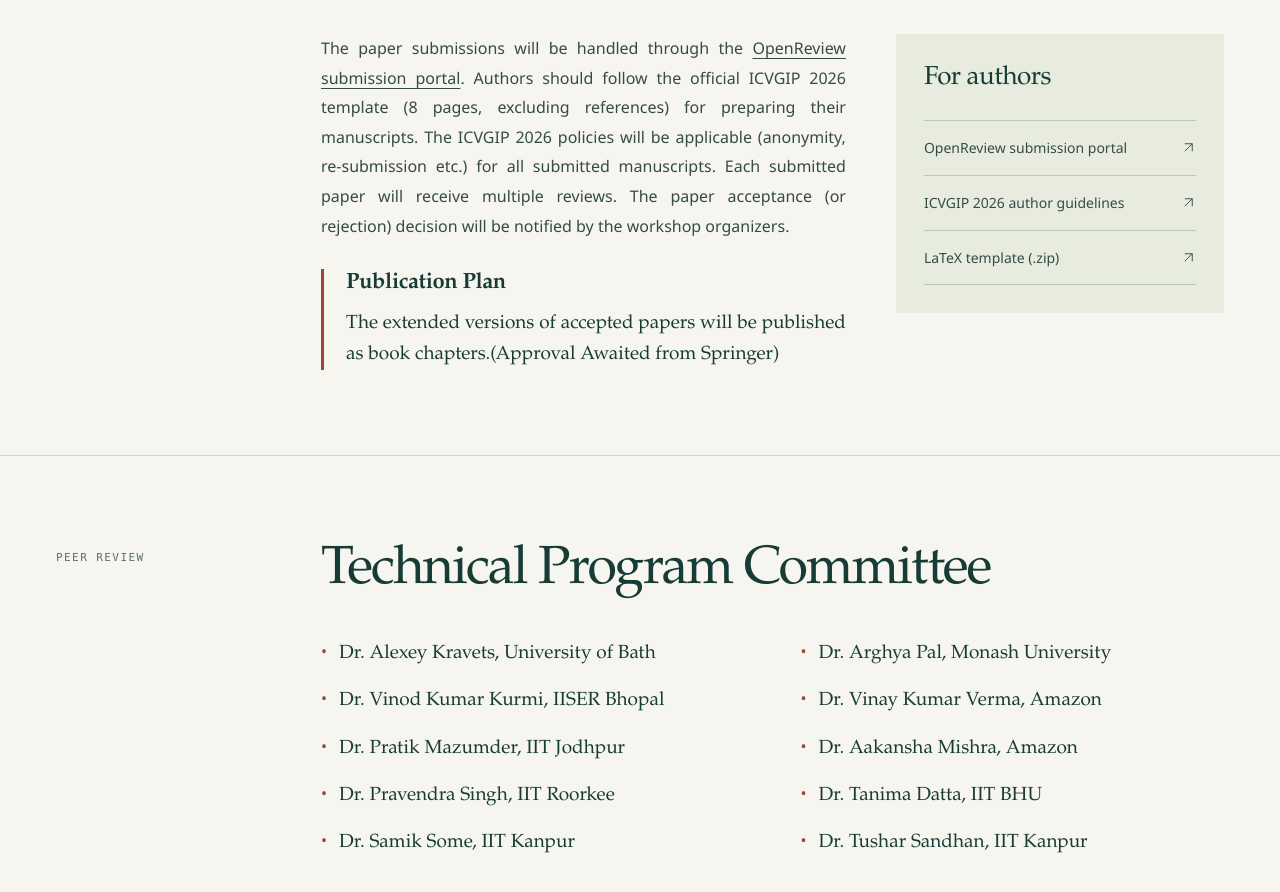
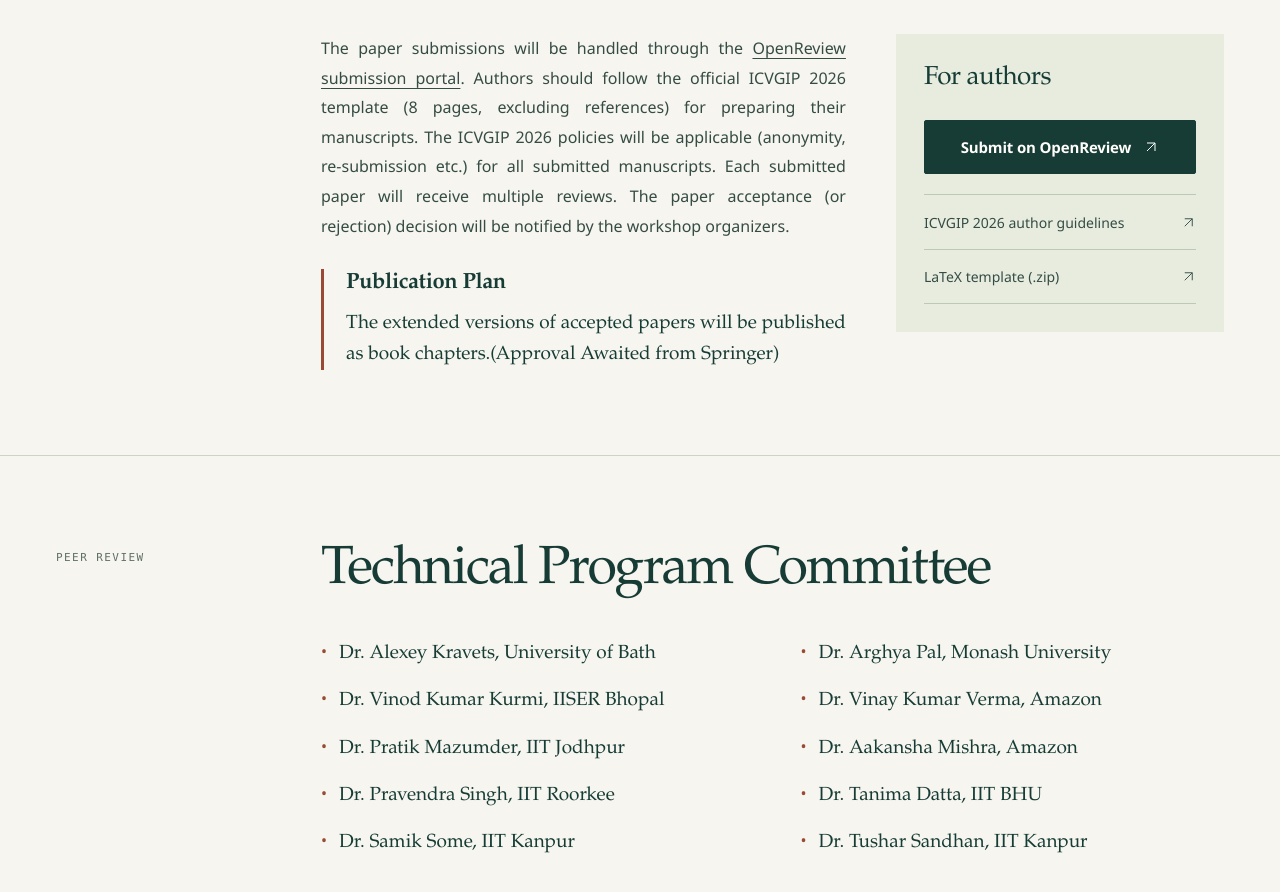
Before and after one commit to ViLaMA-Workshop/ViLaMA-Workshop.github.io, a plain HTML site: page index.html in a window 1280 px wide. Shown: the part 3486-4378 px from the top of the page. Drawn offline with Linux system fonts and the light colour scheme.

Commit message:
Convert OpenReview link to prominent button CTA under For authors

```diff
--- a/index.html
+++ b/index.html
@@ -48,7 +48,7 @@
 <p data-source-id="p111" class="source-text reading">The paper submissions will be handled through the <a href="https://openreview.net/group?id=ICVGIP.in/2026/Workshop/ViLaMA" target="_blank" rel="noopener">OpenReview submission portal</a>. Authors should follow the official ICVGIP 2026 template (8 pages, excluding references) for preparing their manuscripts. The ICVGIP 2026 policies will be applicable (anonymity, re-submission etc.) for all submitted manuscripts. Each submitted paper will receive multiple reviews. The paper acceptance (or rejection) decision will be notified by the workshop organizers.</p>
 <div class="submission-note"><h3 class="publication-plan-title">Publication Plan</h3><p data-source-id="p127" class="source-text " >The extended versions of accepted papers will be published as book chapters.(Approval Awaited from Springer)</p></div>
 </div><aside class="submission-resources" aria-labelledby="resources-title"><h3 id="resources-title">For authors</h3>
-<a class="resource-link" href="https://openreview.net/group?id=ICVGIP.in/2026/Workshop/ViLaMA" target="_blank" rel="noopener">OpenReview submission portal <svg viewBox="0 0 24 24" fill="none" aria-hidden="true"><path d="M6 18 18 6M6 6h12v12" stroke="currentColor" stroke-width="1.5"/></svg></a>
+<a class="button submission-btn" href="https://openreview.net/group?id=ICVGIP.in/2026/Workshop/ViLaMA" target="_blank" rel="noopener">Submit on OpenReview <svg viewBox="0 0 24 24" fill="none" aria-hidden="true"><path d="M6 18 18 6M6 6h12v12" stroke="currentColor" stroke-width="1.5"/></svg></a>
 <a class="resource-link" href="https://icvgip.in/2026/#author_guideline" target="_blank" rel="noopener">ICVGIP 2026 author guidelines <svg viewBox="0 0 24 24" fill="none" aria-hidden="true"><path d="M6 18 18 6M6 6h12v12" stroke="currentColor" stroke-width="1.5"/></svg></a>
 <a class="resource-link" href="https://icvgip.in/2026/icvgip2026-latex-template.zip">LaTeX template (.zip) <svg viewBox="0 0 24 24" fill="none" aria-hidden="true"><path d="M6 18 18 6M6 6h12v12" stroke="currentColor" stroke-width="1.5"/></svg></a>
 </aside></div>
--- a/styles.css
+++ b/styles.css
@@ -697,6 +697,14 @@ summary:hover{
   font-size:26px;
   margin-bottom:24px
 }
+.submission-btn{
+  width:100%;
+  margin-bottom:20px;
+  gap:12px;
+  font-size:15px;
+  font-weight:600;
+  letter-spacing:-.01em
+}
 .resource-link{
   display:flex;
   justify-content:space-between;
```
